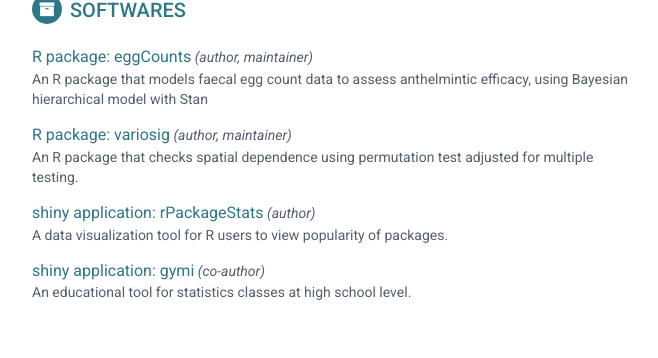
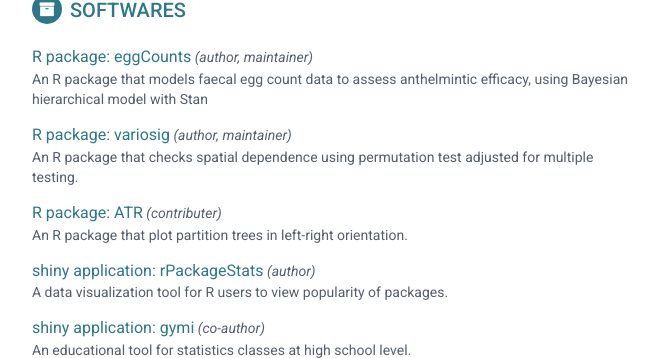
Before and after one commit to CraigWangStat/CraigWangStat.github.io, a Jekyll site: the page built from index.html, in a window 1280 px wide, cut to the strip 394-752 px from the top of the page. Shown: the whole strip, without its empty margins (448-1106 px from the left). Built offline with Jekyll 4.4.1, drawn with Linux system fonts in a browser that asks for light colours.

Commit message:
add phrase

```diff
--- a/_config.yml
+++ b/_config.yml
@@ -1,6 +1,6 @@
 # Site Settings
 title: Craig Wang's Resume
-url: 'https://craigwanguzh.github.io/'
+url: 'http://'
 baseurl: '/CraigWangUZH.github.io' #change it according to your repository name
 about: False # set to False or comment line if you want to remove the "How to use?" in the sidebar
 
@@ -17,7 +17,7 @@
 name: Craig Wang
 tagline: Statistician
 pic: id.jpg  #place a 100x100 picture inside /assets/images/ folder and provide the name of the file below
-summary: 'This is my career.'
+summary: 'A well-versed statistician who is passionate about problem solving.'
 
 #sidebar links
 email: craigwang247♡gmail.com
--- a/_data/projects.yml
+++ b/_data/projects.yml
@@ -10,6 +10,11 @@
     authors: (author, maintainer)
     tagline: "An R package that checks spatial dependence using permutation test adjusted for multiple testing."
   - project:
+    title: "R package: ATR"
+    link: "cran.r-project.org/package=ATR"
+    authors: (contributer)
+    tagline: "An R package that plot partition trees in left-right orientation."
+  - project:
     title: "shiny application: rPackageStats"
     link: "craigwang.shinyapps.io/rPackageStats/"
     authors: (author)
```
